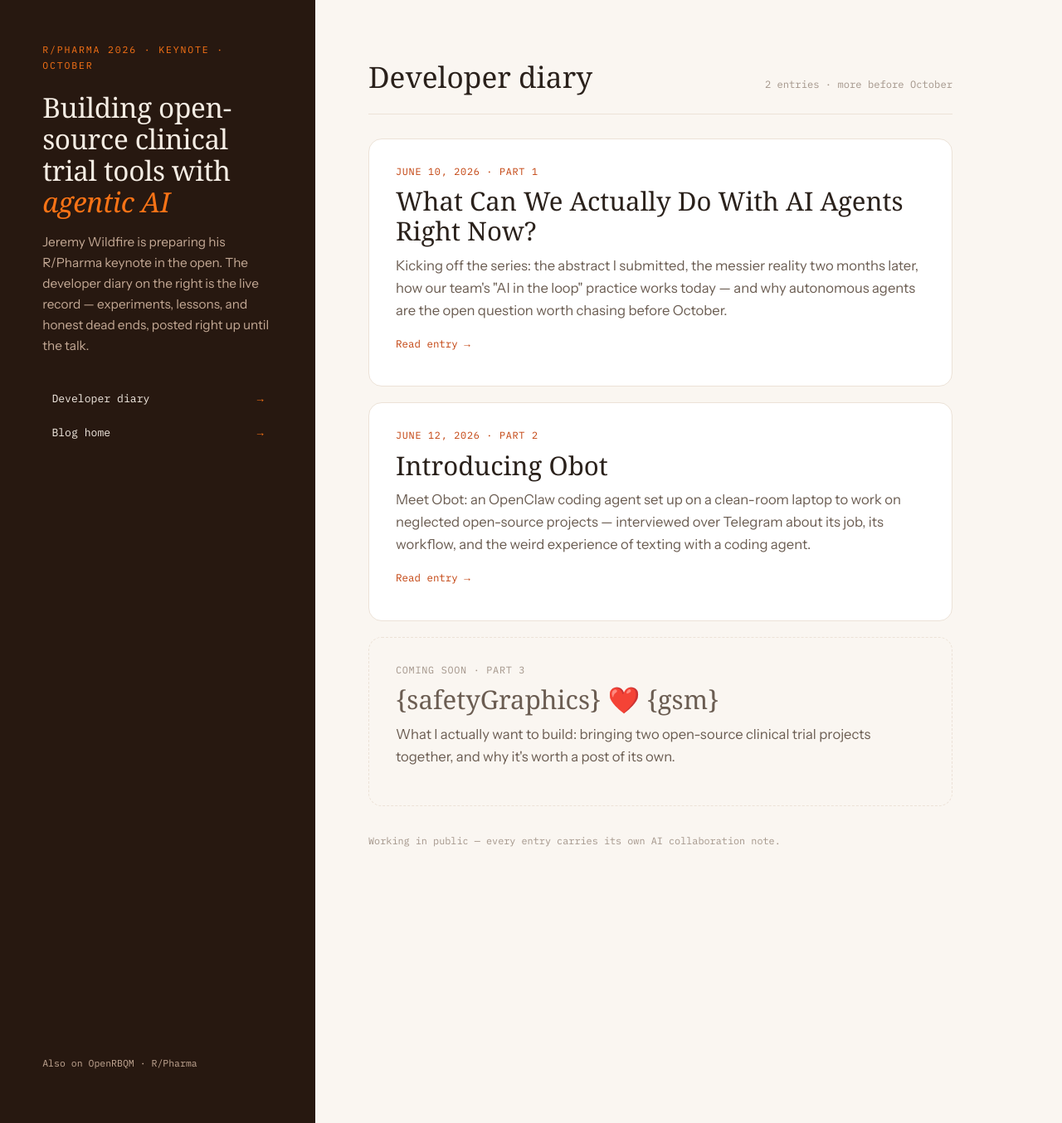
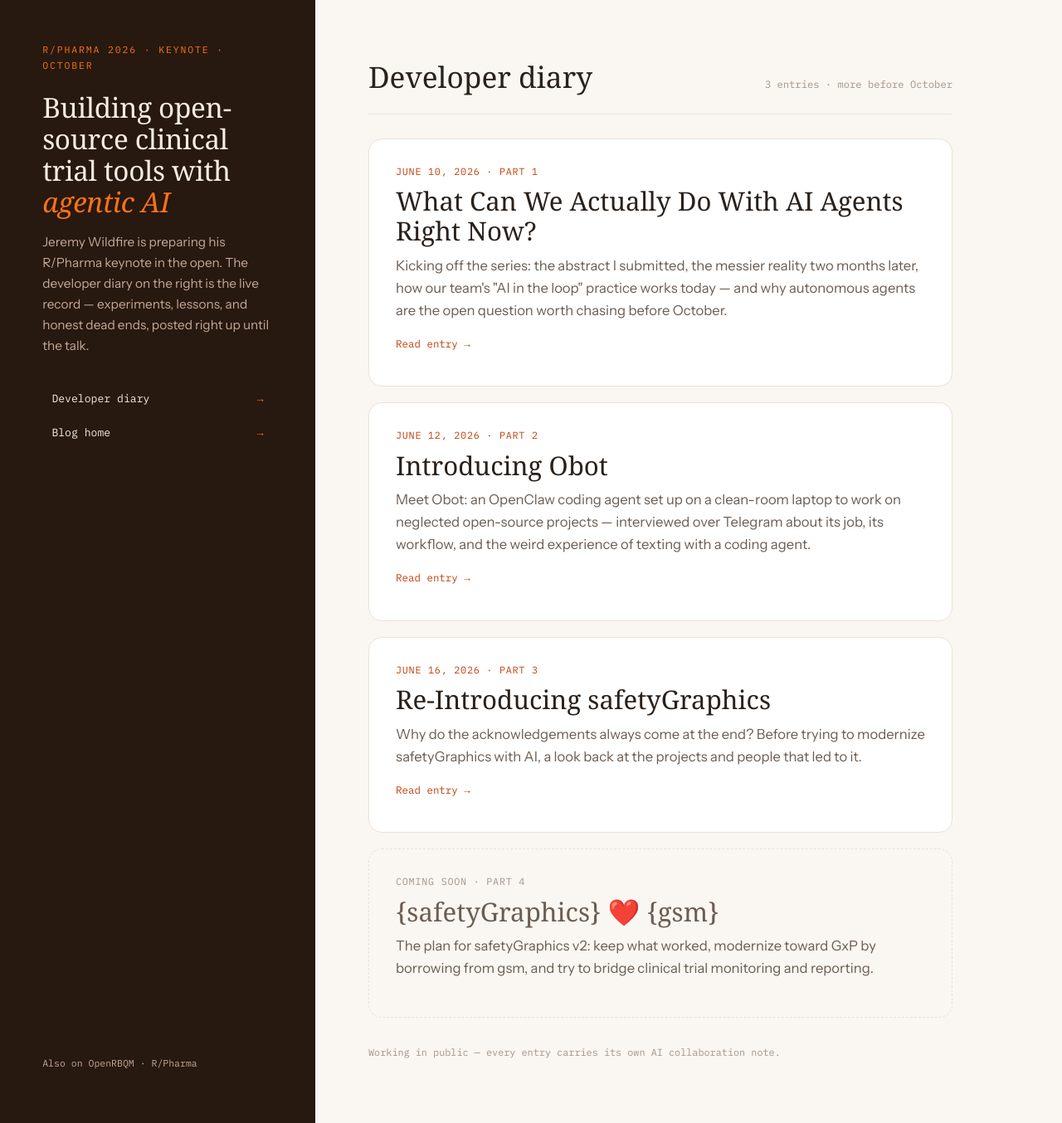
Before and after one commit to jwildfire/jwildfire.github.io, a Jekyll site: the page keynote/index.html, which Jekyll copies as it is, in a window 1280 px wide and 1354 px high. Shown: the whole window at 83% size. Built offline with Jekyll 4.4.1, drawn with Linux system fonts in a browser that asks for light colours; some web fonts are replaced.

Commit message:
Add Diary #3 to keynote page; stub Part 4
Link the published "Re-Introducing safetyGraphics" post (Part 3) on the
keynote diary page and replace the old Part 3 stub with a Part 4 stub
for {safetyGraphics} ❤️ {gsm}. Bump entry count to 3.

Co-Authored-By: Claude Opus 4.8 <noreply@anthropic.com>

```diff
--- a/keynote/index.html
+++ b/keynote/index.html
@@ -110,7 +110,7 @@
     <main class="feed" id="diary">
       <div class="feed-head">
         <h2>Developer diary</h2>
-        <span class="count">2 entries · more before October</span>
+        <span class="count">3 entries · more before October</span>
       </div>
 
       <article class="card">
@@ -127,10 +127,17 @@
         <p class="links"><a href="/2026/06/12/setting-up-obot-openclaw.html">Read entry →</a></p>
       </article>
 
+      <article class="card">
+        <p class="date">June 16, 2026 · Part 3</p>
+        <h3><a href="/2026/06/16/reintroducing-safetygraphics.html">Re-Introducing safetyGraphics</a></h3>
+        <p class="excerpt">Why do the acknowledgements always come at the end? Before trying to modernize safetyGraphics with AI, a look back at the projects and people that led to it.</p>
+        <p class="links"><a href="/2026/06/16/reintroducing-safetygraphics.html">Read entry →</a></p>
+      </article>
+
       <article class="card upcoming">
-        <p class="date">Coming soon · Part 3</p>
+        <p class="date">Coming soon · Part 4</p>
         <h3>{safetyGraphics} ❤️ {gsm}</h3>
-        <p class="excerpt">What I actually want to build: bringing two open-source clinical trial projects together, and why it's worth a post of its own.</p>
+        <p class="excerpt">The plan for safetyGraphics v2: keep what worked, modernize toward GxP by borrowing from gsm, and try to bridge clinical trial monitoring and reporting.</p>
       </article>
 
       <p class="feed-note">Working in public — every entry carries its own AI collaboration note.</p>
```
